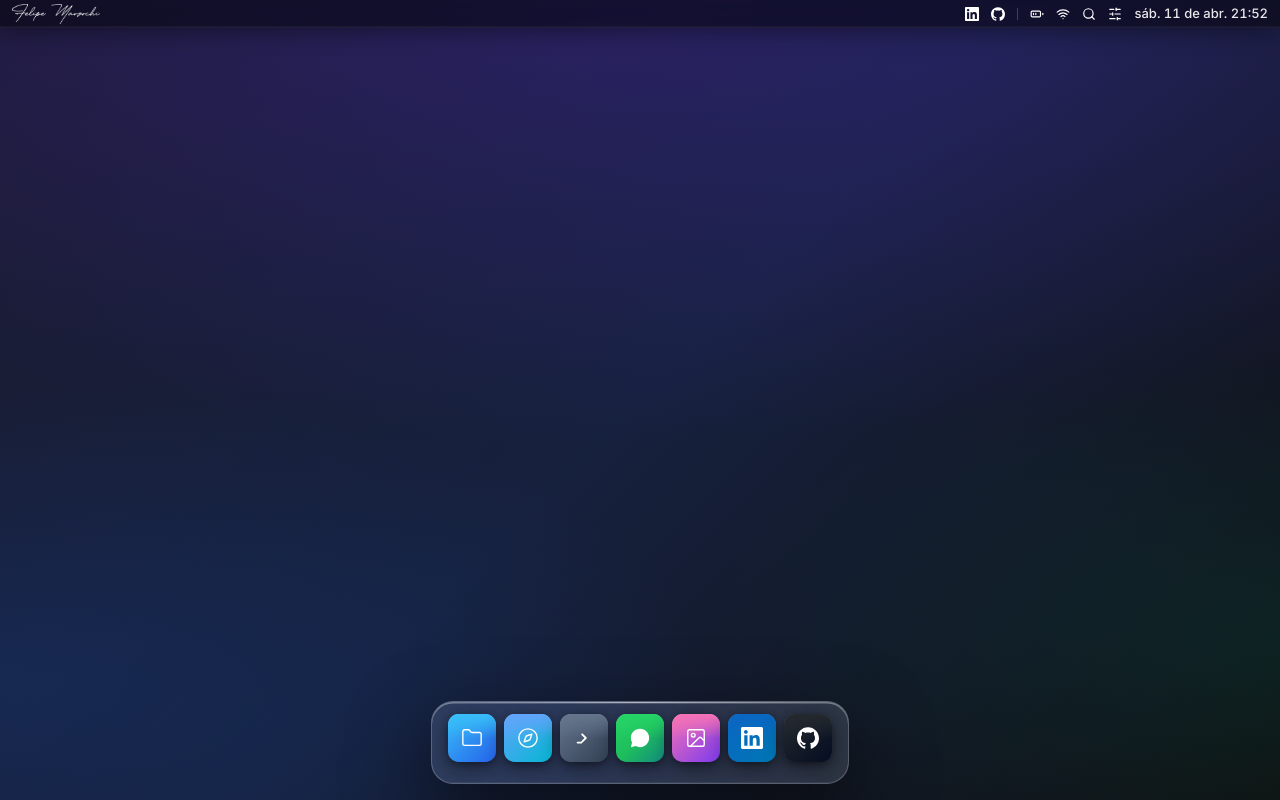
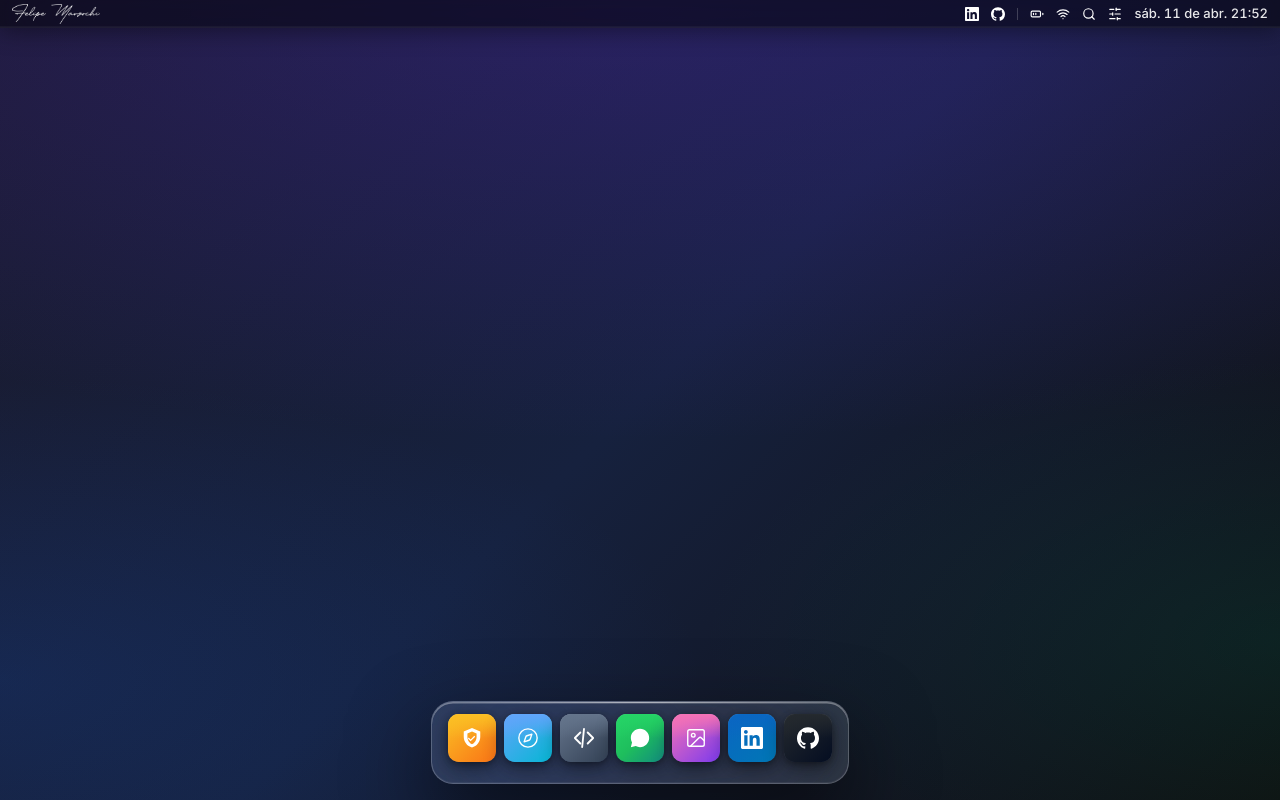
Before and after one commit to Fmarzochi/PortfolioFelipeMarzochi, a Next.js app: page / in a window 1280 px wide. Both pictures are taken after typing "Sample123" into the empty fields and a click on the button 746 px from the left and 596 px from the top of the page. Built offline with nearby package versions, Linux system fonts and the light colour scheme.

Commit message:
Corrige ícone Skills para </> universal; troca Arquivos por Diplomas com ícone de escudo/certificado em ambos os docks.

```diff
--- a/src/components/os/IOSMobile.tsx
+++ b/src/components/os/IOSMobile.tsx
@@ -5,17 +5,25 @@ import { motion, AnimatePresence } from 'framer-motion';
 import {
   BatteryMedium, Wifi, Signal,
   Compass, Map as MapIcon, Image as ImageIcon,
-  Folder, Users,
+  Users,
 } from 'lucide-react';
 import { AppRegistry } from '../apps/AppRegistry';
 import { ControlCenter } from './ControlCenter';
 import { playSound } from '../../utils/audioEngine';
 import { DynamicIsland } from './DynamicIsland';
 
+const DiplomasIcon = ({ className }: { className?: string }) => (
+  <svg viewBox="0 0 24 24" fill="currentColor" className={className}>
+    <path d="M12 1L3 5v6c0 5.25 3.75 10.15 9 11.35C17.25 21.15 21 16.25 21 11V5L12 1zm0 4l5 2.18V11c0 3.5-2.33 6.79-5 7.93-2.67-1.14-5-4.43-5-7.93V7.18L12 5z"/>
+    <path d="M10.5 13.5l-2-2-1 1 3 3 5-5-1-1z"/>
+  </svg>
+);
+
 const SkillsIcon = ({ className }: { className?: string }) => (
-  <svg viewBox="0 0 24 24" fill="currentColor" className={className}>
-    <path d="M9.293 16.707a1 1 0 0 1 0-1.414L12.586 12 9.293 8.707a1 1 0 1 1 1.414-1.414l4 4a1 1 0 0 1 0 1.414l-4 4a1 1 0 0 1-1.414 0z"/>
-    <path d="M5 18a1 1 0 0 1 0-2h4a1 1 0 0 1 0 2H5z"/>
+  <svg viewBox="0 0 24 24" fill="none" stroke="currentColor" strokeWidth="2" strokeLinecap="round" strokeLinejoin="round" className={className}>
+    <polyline points="16 18 22 12 16 6"/>
+    <polyline points="8 6 2 12 8 18"/>
+    <line x1="12" y1="2" x2="10" y2="22"/>
   </svg>
 );
 
@@ -66,7 +74,7 @@ const HOME_APPS: AppEntry[] = [
   { id: 'safari',   title: 'Portfólio', icon: Compass,        gradient: 'from-blue-500 via-blue-400 to-cyan-400'      },
   { id: 'maps',     title: 'Jornada',   icon: MapIcon,        gradient: 'from-emerald-500 via-green-400 to-teal-400'  },
   { id: 'photos',   title: 'Galeria',   icon: ImageIcon,      gradient: 'from-pink-500 via-purple-500 to-violet-600'  },
-  { id: 'finder',   title: 'Arquivos',  icon: Folder,         gradient: 'from-sky-500 via-blue-400 to-indigo-500'     },
+  { id: 'finder',   title: 'Diplomas',  icon: DiplomasIcon,   gradient: 'from-amber-400 via-orange-400 to-orange-500' },
   { id: 'skills',   title: 'Skills',    icon: SkillsIcon, gradient: 'from-slate-500 via-slate-600 to-slate-700'   },
   { id: 'contacts', title: 'Equipe',    icon: Users,          gradient: 'from-orange-500 via-amber-400 to-yellow-500' },
 ];
--- a/src/components/os/MacDock.tsx
+++ b/src/components/os/MacDock.tsx
@@ -1,14 +1,22 @@
 'use client';
 
 import { motion } from 'framer-motion';
-import { Compass, Image as ImageIcon, Folder } from 'lucide-react';
+import { Compass, Image as ImageIcon } from 'lucide-react';
 import { playSound } from '../../utils/audioEngine';
 import { useWindowManager } from '../../store/useWindowManager';
 
+const DiplomasIcon = ({ className }: { className?: string }) => (
+  <svg viewBox="0 0 24 24" fill="currentColor" className={className}>
+    <path d="M12 1L3 5v6c0 5.25 3.75 10.15 9 11.35C17.25 21.15 21 16.25 21 11V5L12 1zm0 4l5 2.18V11c0 3.5-2.33 6.79-5 7.93-2.67-1.14-5-4.43-5-7.93V7.18L12 5z"/>
+    <path d="M10.5 13.5l-2-2-1 1 3 3 5-5-1-1z"/>
+  </svg>
+);
+
 const SkillsIcon = ({ className }: { className?: string }) => (
-  <svg viewBox="0 0 24 24" fill="currentColor" className={className}>
-    <path d="M9.293 16.707a1 1 0 0 1 0-1.414L12.586 12 9.293 8.707a1 1 0 1 1 1.414-1.414l4 4a1 1 0 0 1 0 1.414l-4 4a1 1 0 0 1-1.414 0z"/>
-    <path d="M5 18a1 1 0 0 1 0-2h4a1 1 0 0 1 0 2H5z"/>
+  <svg viewBox="0 0 24 24" fill="none" stroke="currentColor" strokeWidth="2" strokeLinecap="round" strokeLinejoin="round" className={className}>
+    <polyline points="16 18 22 12 16 6"/>
+    <polyline points="8 6 2 12 8 18"/>
+    <line x1="12" y1="2" x2="10" y2="22"/>
   </svg>
 );
 
@@ -41,7 +49,7 @@ type DockItem = {
 };
 
 const DOCK_ITEMS: DockItem[] = [
-  { id: 'finder',    title: 'Arquivos',  icon: Folder,        gradient: 'from-sky-400 to-blue-600'                   },
+  { id: 'finder',    title: 'Diplomas',  icon: DiplomasIcon,  gradient: 'from-amber-400 to-orange-500'               },
   { id: 'safari',    title: 'Portfólio', icon: Compass,       gradient: 'from-blue-400 to-cyan-500'                  },
   { id: 'skills',    title: 'Skills',    icon: SkillsIcon,     gradient: 'from-slate-500 to-slate-700'               },
   { id: 'messages',  title: 'Contato',   icon: WhatsAppIcon,  gradient: 'from-[#25D366] via-[#1ebe5d] to-[#128C7E]' },
```
